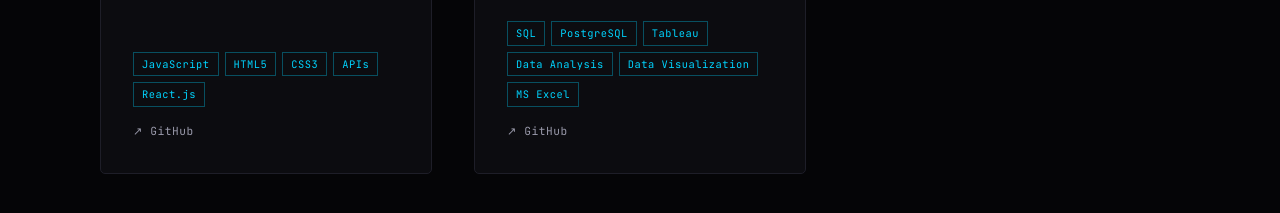
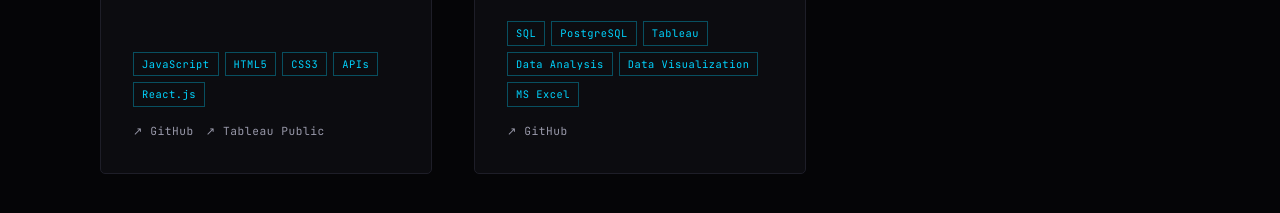
Before and after one commit to SohaRatnam2005/Soha_Portfolio, a React (Vite) app: page / in a window 1280 px wide. Shown: the part 2380-2593 px from the top of the page. Built offline with nearby package versions, Linux system fonts and the light colour scheme.

Commit message:
Added Link to dashboard

```diff
--- a/src/App.jsx
+++ b/src/App.jsx
@@ -62,7 +62,7 @@ const PROJECTS = [
     title: "Mini Projects",
     desc: "A collection of small fun builds — including browser-based games, a weather app, and other UI experiments. Built to practice core JavaScript, API integration, and frontend fundamentals.",
     tags: ["JavaScript", "HTML5", "CSS3", "APIs", "React.js"],
-    links: [{ label: "↗ GitHub", href: "https://github.com/soharatnam" }],
+    links: [{ label: "↗ GitHub", href: "https://github.com/soharatnam" },{ label: "↗ Tableau Public", href: "https://public.tableau.com/views/NetflixDataevaluation/Main?:language=en-US&:sid=&:redirect=auth&:display_count=n&:origin=viz_share_link" },],
   },
   {
     nnum: "PROJECT_06",
```
